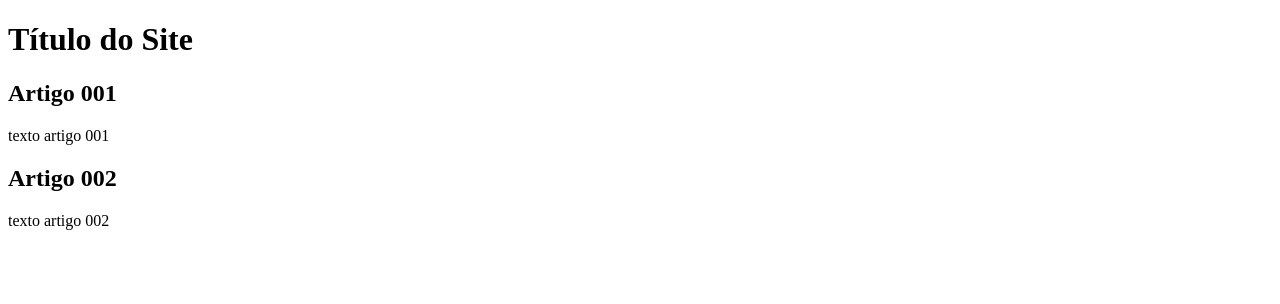
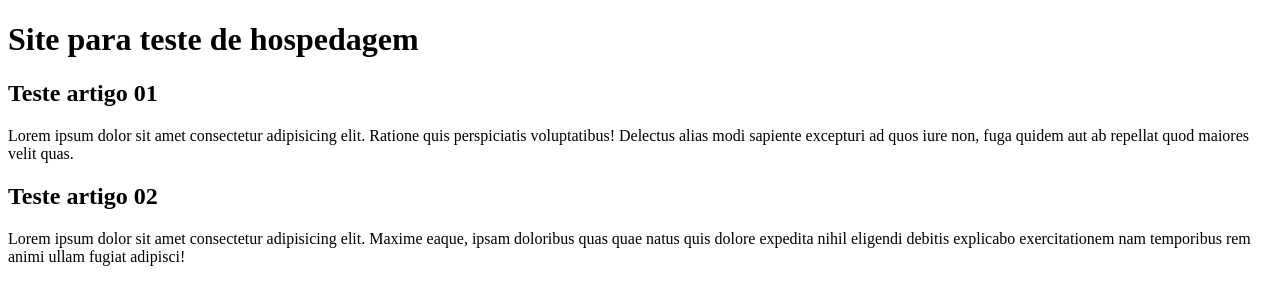
Before and after one commit to thallestonini/site_teste, a plain HTML site: page index.html in a window 1280 px wide. Drawn offline with Linux system fonts and the light colour scheme.

Commit message:
Update index.html

```diff
--- a/index.html
+++ b/index.html
@@ -9,15 +9,15 @@
 <body>
     <main>
         <header>
-            <h1>Título do Site</h1>
+            <h1>Site para teste de hospedagem</h1>
         </header>
         <article>
-            <h2>Artigo 001</h2>
-            <p>texto artigo 001</p>
+            <h2>Teste artigo 01</h2>
+            <p>Lorem ipsum dolor sit amet consectetur adipisicing elit. Ratione quis perspiciatis voluptatibus! Delectus alias modi sapiente excepturi ad quos iure non, fuga quidem aut ab repellat quod maiores velit quas.</p>
         </article>
         <article>
-            <h2>Artigo 002</h2>
-            <p>texto artigo 002</p>
+            <h2>Teste artigo 02</h2>
+            <p>Lorem ipsum dolor sit amet consectetur adipisicing elit. Maxime eaque, ipsam doloribus quas quae natus quis dolore expedita nihil eligendi debitis explicabo exercitationem nam temporibus rem animi ullam fugiat adipisci!</p>
         </article>
     </main>
 </body>
```
